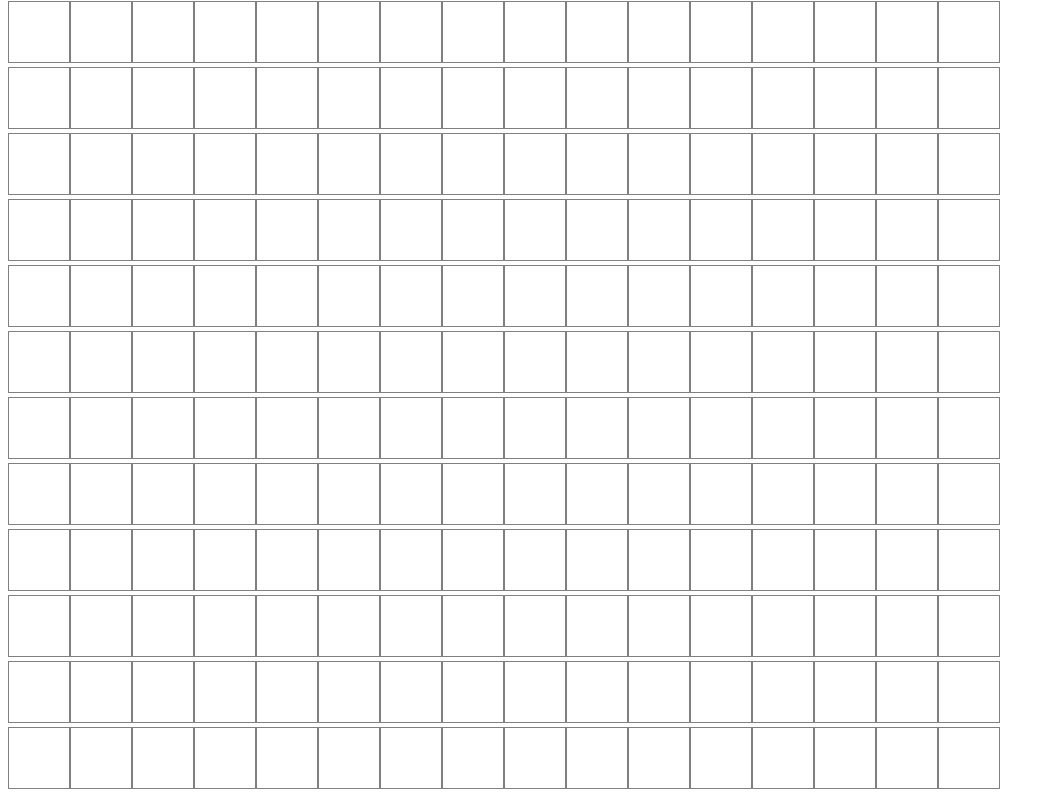
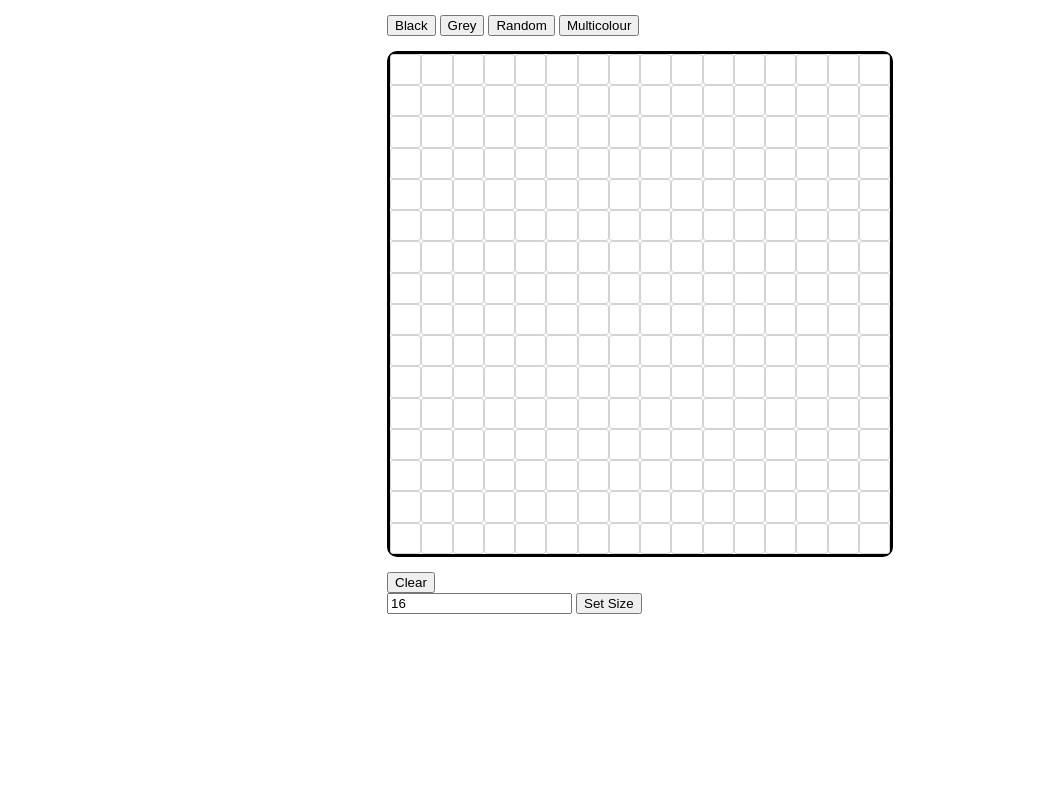
Before and after one commit to joneslee111/the-odin-project, a plain HTML site: page etch-a-sketch/index.html in a window 1280 px wide. Shown: the part 73-866 px from the top of the page, without its empty margins (0-1055 px from the left). After the commit the page ends 800 px from the top, so only its background shows below. Drawn offline with Linux system fonts and the light colour scheme.

Commit message:
multicolour and grid is working properly

```diff
--- a/etch-a-sketch/index.html
+++ b/etch-a-sketch/index.html
@@ -5,12 +5,28 @@
     <meta http-equiv="X-UA-Compatible" content="IE=edge">
     <meta name="viewport" content="width=device-width, initial-scale=1.0">
     <link rel="stylesheet" href="styles.css">
-  <script src="script.js" defer></script>
     <title>Etch-A-Sketch</title>
   </head>
   <body>
-  <div id="container">
+    <div class='flex-container'>
+      <div class='title'>
+        <h1> Etch-a-Sketch</h1>
+      </div>
+      <div class='content'>
+        <button class='btn' onclick='changeColour("black")'>Black</button>
+        <button class='btn' onclick='changeColour("gray")'>Grey</button>
+        <button class='btn' onclick='changeColour("random")'>Random</button>
+        <button class='btn' onclick='changeColour("multi")'>Multicolour</button>
 
+        <div id="grid-container"> </div>
+        <button id='clear' class='btn' onclick='clearGrid()'> Clear </button>
+        <div>
+          <input type='text' placeholder='Size of Board' value='16' onchange='changeGridSize(this.value)' />
+          <button type="submit">Set Size</button>
+        </div>
+      </div>
     </div>
   </body>
+  <script src="script.js"></script>
+
 </html>
--- a/etch-a-sketch/script.js
+++ b/etch-a-sketch/script.js
@@ -1,44 +1,122 @@
-const container = document.querySelector('#container');
+const container = document.querySelector('#grid-container');
+let colour = 'black'
 
-// Use this to ask the player how many squares
-// or provide an option of squares as buttons
-// let gridCount = prompt('How many squares would you like?');
-// console.log(gridCount);
-let gridCount = 256;
 
-createGrid();
+// this function creates a grid using gridTemplate
+function createGrid(size) {
+  let squares = container.querySelectorAll('div');
+  squares.forEach((div) => div.remove());
 
-function createGrid() {
-  for (let i = 0; i < gridCount; i++) {
-    const grid = document.createElement('div');
-    grid.classList.add('grid');
-    container.appendChild(grid);
+  container.style.gridTemplateColumns = `repeat(${size}, 1fr)`;
+  container.style.gridTemplateRows = `repeat(${size}, 1fr)`;
+
+  let amount = size * size;
+
+for (let i = 0; i < amount; i++) {
+    let square = document.createElement('div');
+    square.classList.add('grid-squares');
+    square.style.backgroundColor = 'white';
+    square.addEventListener('mouseover', squareColour);
+    container.insertAdjacentElement('beforeend', square);
   };
 };
 
-const gridId = document.querySelector('.grid');
+createGrid(16);
 
-container.addEventListener('mouseover', function (e) {
-  if (e.target.matches('.grid')) {
-    e.target.classList.add('.active');
-    e.target.style.background = 'black';
-  }
-});
+function changeGridSize(input) {
+  if (input >= 2 && input <= 100) {
+    createGrid(input);
+  } else {
+    console.log('Enter between 2 & 100');
+  };
+};
+
+function squareColour() {
+  if (colour === 'random') {
+    // colour = getRandomColor();
+    // colour
+    this.style.backgroundColor = darkerShade();
+
+  } else if (colour === 'multi') {
+    this.style.backgroundColor = getRandomColor();
+  } else {
+    this.style.backgroundColor = colour;
+  };
+};
+
+function changeColour(choice) {
+  colour = choice;
+};
+
+function darkerShade() {
+  let test = 255;
+  let background = ''
+  for (i = 0; i < 26; i++) {
+    background = `rgb(${test}, ${test}, ${test})`;
+    test - 10;
+  };
+  console.log(test);
+  console.log(background);
+  return background;
+};
+
+function getRandomColor() {
+  let letters = '0123456789ABCDEF';
+  let randomColour = '#';
+    for (let i = 0; i < 6; i++) {
+      randomColour += letters[Math.floor(Math.random() * 16)];
+    };
+    return randomColour;
+};
+
+function clearGrid() {
+  let squares = container.querySelectorAll('div');
+  squares.forEach((div) => div.style.backgroundColor = 'white');
+};
+
+// createGrid();
+
+// function createGrid() {
+//   for (let i = 0; i < gridCount; i++) {
+//       const grid = document.createElement('div');
+//       grid.classList.add('grid');
+//       container.appendChild(grid);
+//   };
+
+// };
+
+// const gridId = document.querySelector('.grid');
+
+// container.addEventListener('mouseover', function (e) {
+//   if (e.target.matches('.grid')) {
+//     e.target.classList.add('active');
+//     e.target.style.background = 'black';
+//   }
+// });
 
 
-// const divs = document.querySelector('.grid');
-// divs.addEventListener('mouseover',
-// e => e.target.classList.add('my-colour-class')
-// );
+//   let element = document.querySelectorAll('.grid');
+
+// const reset = document.querySelector('#clear');
+// let activeGrids = document.querySelector('.grid');
+// reset.addEventListener('click', function(activeGrids) {
+//   activeGrids.style.background = 'white';
+
+// });
+
+// // const divs = document.querySelector('.grid');
+// // divs.addEventListener('mouseover',
+// // e => e.target.classList.add('my-colour-class')
+// // );
 
 
 
 
 
-// for (let rows = 0; rows < 16; rows++) {
-//     for (let cols = 0; cols < 16; cols++) {
-//       const grid = document.createElement('div');
-//       grid.classList.add('grid');
-//       container.appendChild(grid);
-//     };
-// };
+// // for (let rows = 0; rows < 16; rows++) {
+// //     for (let cols = 0; cols < 16; cols++) {
+// //       const grid = document.createElement('div');
+// //       grid.classList.add('grid');
+// //       container.appendChild(grid);
+// //     };
+// // };
--- a/etch-a-sketch/styles.css
+++ b/etch-a-sketch/styles.css
@@ -1,29 +1,31 @@
-/* body {
+body {
   display: flex;
   justify-content: center;
   align-items: center;
-} */
+}
 
 
-#container {
-  /* display: flex;
-  justify-content: center;
-  align-content: center; */
-  /* width: 72%; */
-  width: 1000px;
-  height: 1000px;
-
+#grid-container {
+  width: 500px;
+  height: 500px;
+  display: grid;
+  border-style: solid;
+  border-radius: 10px;
+  border-width: medium;
+  margin: 15px 0 15px 0;
 }
 
-.grid {
-  display: inline-block;
-  /* float: left; */
-  border: 1px solid gray;
-  min-width: 60px;
-  min-height: 60px;
-
+.grid-squares {
+  border-style: solid;
+  border-width: thin;
+  border-radius: 3px;
+  border-color: lightgray;
 }
 
-/* .grid:hover {
-  background-color: black;
+/* .grid {
+  display: inline-block;
+  /* float: left;
+  border: 1px solid gray;
+  min-width: 30px;
+  min-height: 30px;
 } */
```
Lines whose indentation alone changed are shown as unchanged.
